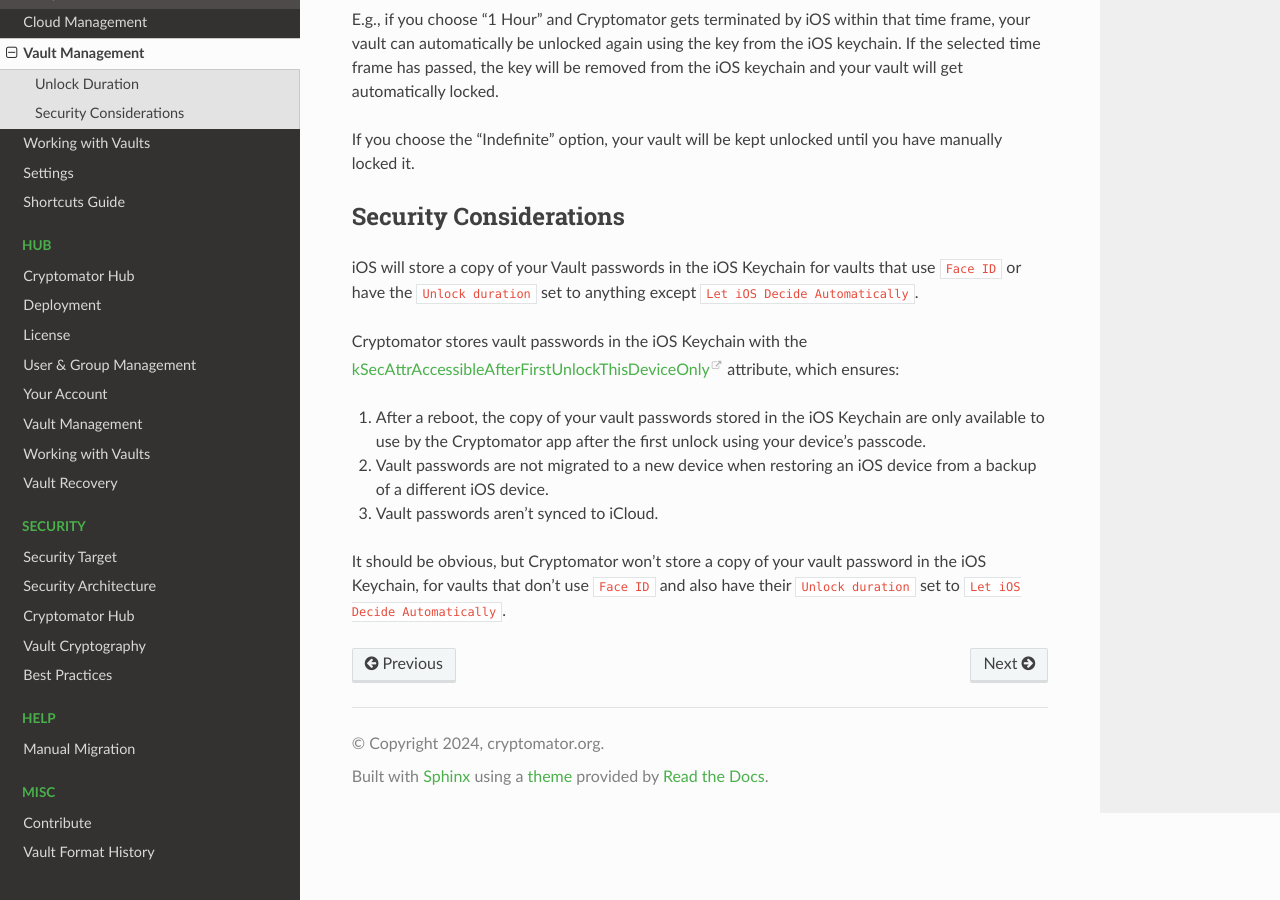
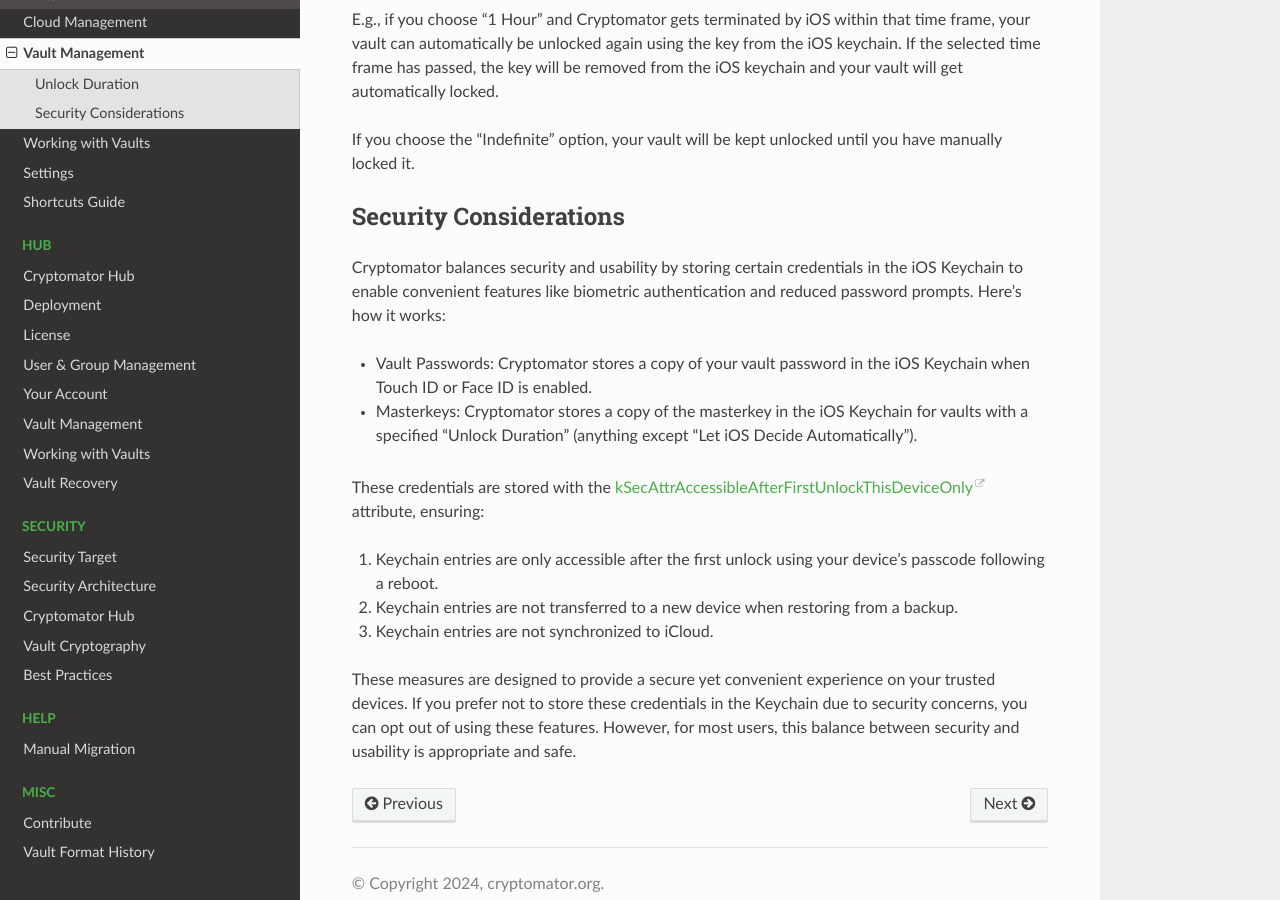
Before and after one commit to cryptomator/docs, a Sphinx documentation site: the page built from source/ios/vault-management.rst, in a window 1280 px wide and 900 px high, scrolled down 832 px. Built offline with Sphinx 7.4.7 and the Read the Docs theme 2.0.0, drawn with Linux system fonts in a browser that asks for light colours.

Commit message:
updated ios/vault-management

```diff
--- a/source/ios/vault-management.rst
+++ b/source/ios/vault-management.rst
@@ -31,14 +31,17 @@
 .. _ios/vault-management/security-considerations:
 
 Security Considerations
---------------------------
+-----------------------
 
-iOS will store a copy of your Vault passwords in the iOS Keychain for vaults that use ``Face ID`` or have the ``Unlock duration`` set to anything except ``Let iOS Decide Automatically``.
+Cryptomator balances security and usability by storing certain credentials in the iOS Keychain to enable convenient features like biometric authentication and reduced password prompts. Here's how it works:
 
-Cryptomator stores vault passwords in the iOS Keychain with the `kSecAttrAccessibleAfterFirstUnlockThisDeviceOnly <https://developer.apple.com/documentation/security/ksecattraccessibleafterfirstunlockthisdeviceonly>`_ attribute, which ensures:
+* Vault Passwords: Cryptomator stores a copy of your vault password in the iOS Keychain when Touch ID or Face ID is enabled.
+* Masterkeys: Cryptomator stores a copy of the masterkey in the iOS Keychain for vaults with a specified "Unlock Duration" (anything except "Let iOS Decide Automatically").
 
-1. After a reboot, the copy of your vault passwords stored in the iOS Keychain are only available to use by the Cryptomator app after the first unlock using your device's passcode.
-2. Vault passwords are not migrated to a new device when restoring an iOS device from a backup of a different iOS device.
-3. Vault passwords aren't synced to iCloud.
+These credentials are stored with the `kSecAttrAccessibleAfterFirstUnlockThisDeviceOnly <https://developer.apple.com/documentation/security/ksecattraccessibleafterfirstunlockthisdeviceonly>`_ attribute, ensuring:
 
-It should be obvious, but Cryptomator won't store a copy of your vault password in the iOS Keychain, for vaults that don't use ``Face ID`` and also have their ``Unlock duration`` set to ``Let iOS Decide Automatically``.
+1. Keychain entries are only accessible after the first unlock using your device's passcode following a reboot.
+2. Keychain entries are not transferred to a new device when restoring from a backup.
+3. Keychain entries are not synchronized to iCloud.
+
+These measures are designed to provide a secure yet convenient experience on your trusted devices. If you prefer not to store these credentials in the Keychain due to security concerns, you can opt out of using these features. However, for most users, this balance between security and usability is appropriate and safe.
```
Also changed, not shown: source/security/architecture.rst (line endings or trailing spaces).
